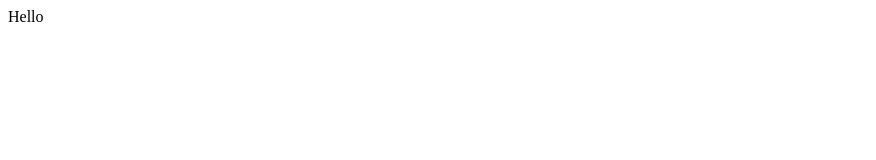
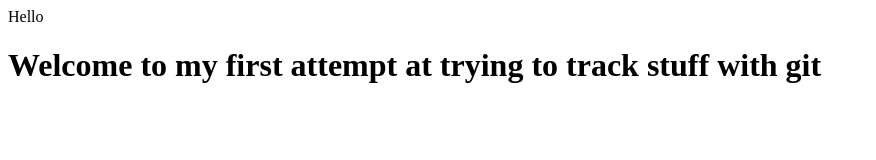
Before and after one commit to Thatboydeener/Demo-repo-2, a plain HTML site: page index.html in a window 1280 px wide. Shown: the whole page, without its empty margins (0-876 px from the left). Drawn offline with Linux system fonts and the light colour scheme.

Commit message:
just seeing what happens next

```diff
--- a/index.html
+++ b/index.html
@@ -1 +1,2 @@
 <div>Hello</div>
+<h1>Welcome to my first attempt at trying to track stuff with git</h1>
```
